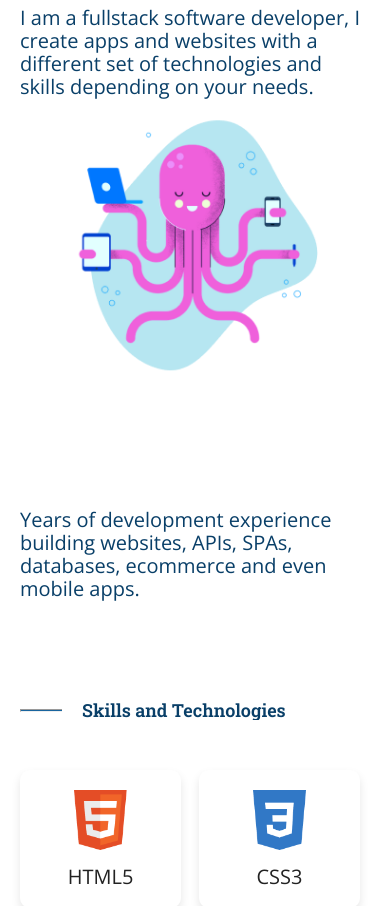
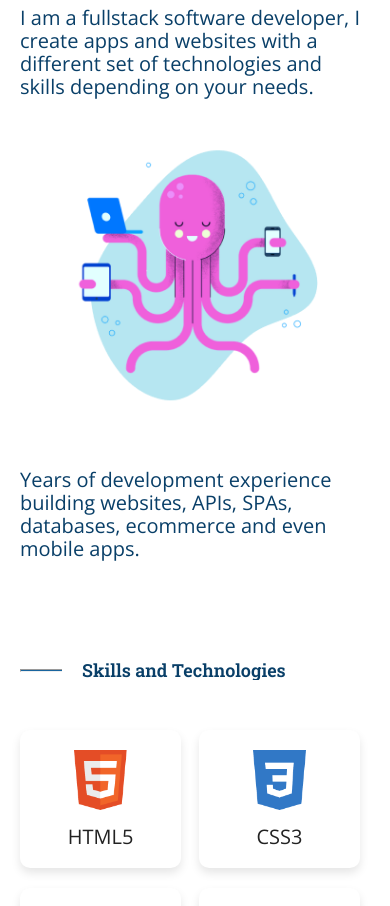
Before and after one commit to CJCB77/Personal-PortfolioV.2-Coral, a React (Create React App) app: page / in a window 390 px wide. Shown: the part 860-1766 px from the top of the page. Built offline with nearby package versions, Linux system fonts and the light colour scheme.

Commit message:
Fixed paragraph margin in homepage

```diff
--- a/src/Components/About/About.css
+++ b/src/Components/About/About.css
@@ -51,14 +51,14 @@
     color: var(--blue-navy);
   }
 
-  .about__body p:last-child{
+  .about__body > :last-child {
     margin-top: 0rem;
   }
 
   .about__img{
     display: flex;
     justify-content: center;
-    margin: 3rem 0;
+    margin: 6rem 0;
   }
 
   .octopus-img{
--- a/src/Components/Footer/Footer.tsx
+++ b/src/Components/Footer/Footer.tsx
@@ -38,10 +38,10 @@ const Footer = () => {
           <ul className='links__col'>
             <li className='links__col--title'>Social</li>
             <li>
-              <a href="https://www.linkedin.com/in/johnny-coral/">Linkedin</a>
+              <a href="https://www.linkedin.com/in/johnny-coral/" target="_blank" >Linkedin</a>
             </li>
             <li>
-              <a href="#">Github</a>
+              <a href="https://github.com/CJCB77" target="_blank" >Github</a>
             </li>
           </ul>
           <ul className='links__col'>
--- a/src/Pages/Homepage.tsx
+++ b/src/Pages/Homepage.tsx
@@ -40,7 +40,7 @@ const Homepage = () => {
         document.body.classList.add('bg--light-blue');
       }
 
-      if(window.scrollY > 4500) {
+      if(window.scrollY > 5800) {
         document.body.classList.remove('bg--light-blue');
       }
     }
```
